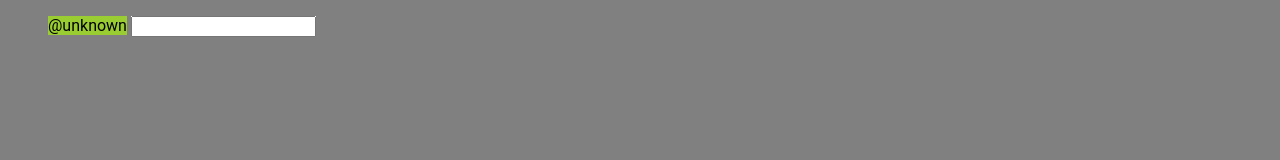
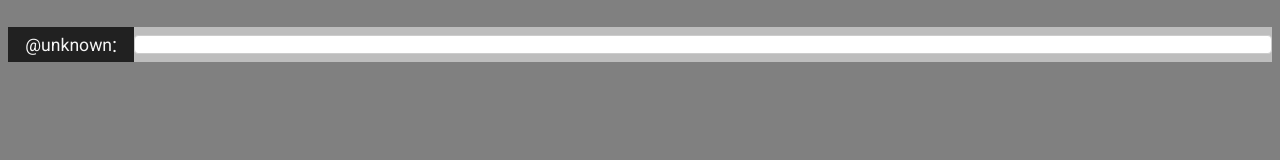
Before and after one commit to catalinbujor/COLIW-TW, a plain HTML site: page index.html in a window 1280 px wide. Drawn offline with Linux system fonts and the light colour scheme.

Commit message:
Terminal decorations

```diff
--- a/css/topbar.css
+++ b/css/topbar.css
@@ -4,13 +4,39 @@ body{
 }
 
 .cmd-line{
-    display: block;
+    display: flex;
+}
+
+#big-box{
+    display: inline;
 }
 .user-stl{
-    background-color: yellowgreen;
-    display: inline;
+    background-color: #212121;
+    display :flex;
+    min-width: 10%;
+    align-items: center;
+    justify-content: center;
 }
 .input-stl{
-    background-color: white;
-    display: inline;
+    background-color:#BDBDBD;
+    display: flex;
+    width: 100%;
 }
+
+.username{
+    font-size:1.1em;
+    color:#F5F5F5;
+}
+
+.puncte{
+    font-size: 1.3em;
+    color:whitesmoke;
+}
+input[type=text], select {
+    width: 1000%;
+    margin: 8px 0;
+    display: flex;
+    border: 1px solid #ccc;
+    border-radius: 4px;
+    box-sizing: border-box;
+}
--- a/index.html
+++ b/index.html
@@ -2,12 +2,12 @@
 <html>
 <head>
     <link rel="stylesheet" type="text/css" href="./css/topbar.css">
-
+    <link href="https://fonts.googleapis.com/css?family=Roboto" rel="stylesheet">
 </head>
 <body>
 <ul id="big-box">
     <li class="cmd-line">
-        <div id="user-box" class="user-stl">@unknown</div>
+        <div id="user-box" class="user-stl"><div class = "username">@unknown</div><div class="puncte">:</div></div>
 
         <div id="input-line" class="input-stl">
             <input type="text">
```
